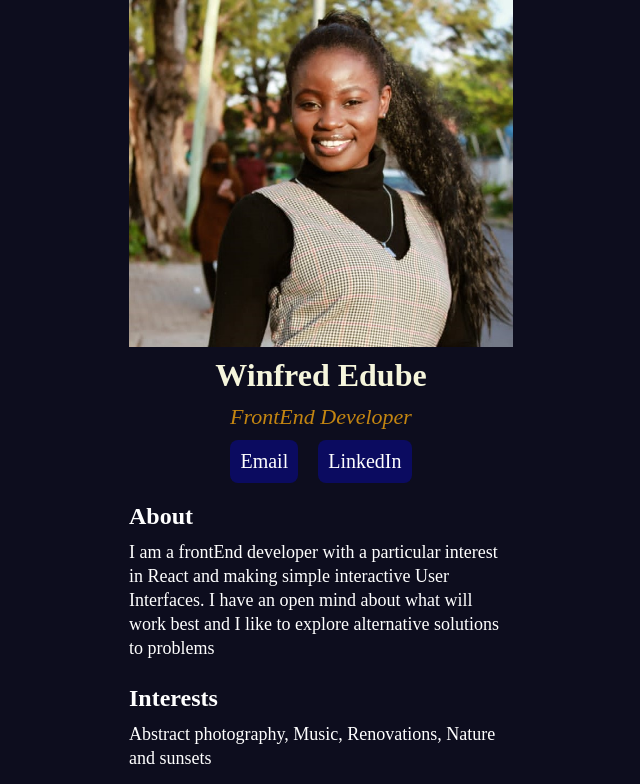
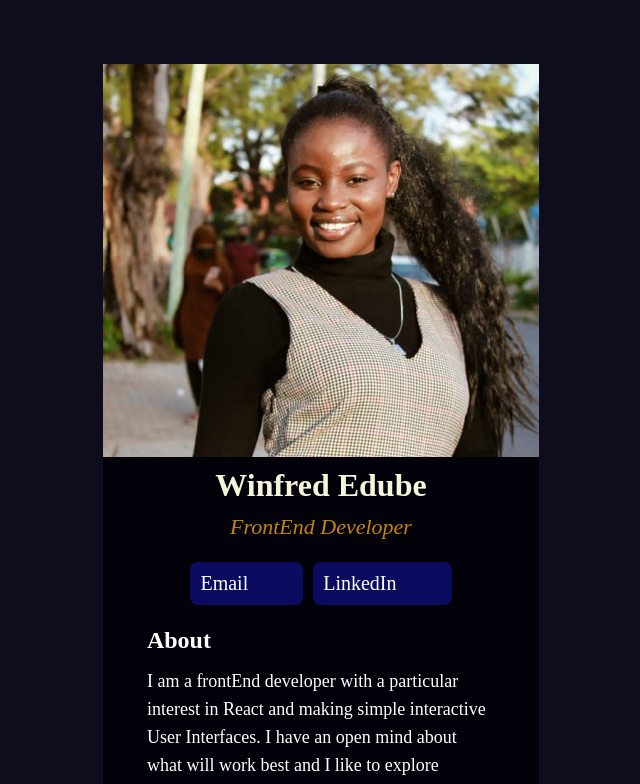
Before and after one commit to edubew/learn_react, a React (Create React App) app: page / in a window 1280 px wide. Shown: the top 784 px of the page, without its empty margins (319-959 px from the left). Built offline with nearby package versions, Linux system fonts and the light colour scheme.

Commit message:
Add styling to the main container

```diff
--- a/src/index.css
+++ b/src/index.css
@@ -10,28 +10,23 @@ body {
 .info {
   display: flex;
   flex-direction: column;
-  justify-content: center;
-  align-items: center;
 }
 
 footer img {
   width: 50px;
 }
 
-.info img {
-  width: 30%;
-}
-
 .info h1 {
   padding: 10px;
   color: beige;
+  text-align: center;
 }
 
 .buttons-container {
   display: grid;
   grid-template-columns: auto auto;
-  gap: 20px;
-  margin: 10px 0;
+  gap: 10px;
+  margin: 5% 20%;
 }
 
 .info h2 {
@@ -58,49 +53,48 @@ footer a {
 .about-container {
   display: flex;
   flex-direction: column;
-  justify-content: center;
-  align-items: center;
 }
 
 .about-container h2 {
   color: #fff;
-  width: 30%;
   text-align: start;
-  margin: 10px 0;
+  margin: 0 10%;
 }
 
 .about-container p {
-  width: 30%;
   color: #fff;
-  line-height: 24px;
+  text-align: start;
+  margin: 3% 10%;
+  line-height: 28px;
   font-size: 18px;
 }
 
 .interests-container {
   display: flex;
   flex-direction: column;
-  justify-content: center;
-  align-items: center;
-  margin: 15px 0;
 }
 
 .interests-container h2 {
   color: #fff;
-  width: 30%;
   text-align: start;
-  margin: 10px 0;
+  margin: 1% 10%;
 }
 
 .interests-container p {
-  width: 30%;
   color: #fff;
-  line-height: 24px;
+  line-height: 28px;
   font-size: 18px;
+  margin: 0 10%;
 }
 
 footer {
   display: flex;
-  justify-content: center;
-  align-items: center;
-  background-color: rgba(19, 14, 56, 0.6);
+  margin: 4% 20%;
 }
+
+.main-container {
+  margin: 5% 33%;
+  height: 100%;
+  background-color: rgb(3, 1, 9);
+  border-radius: 20px;
+}
```
